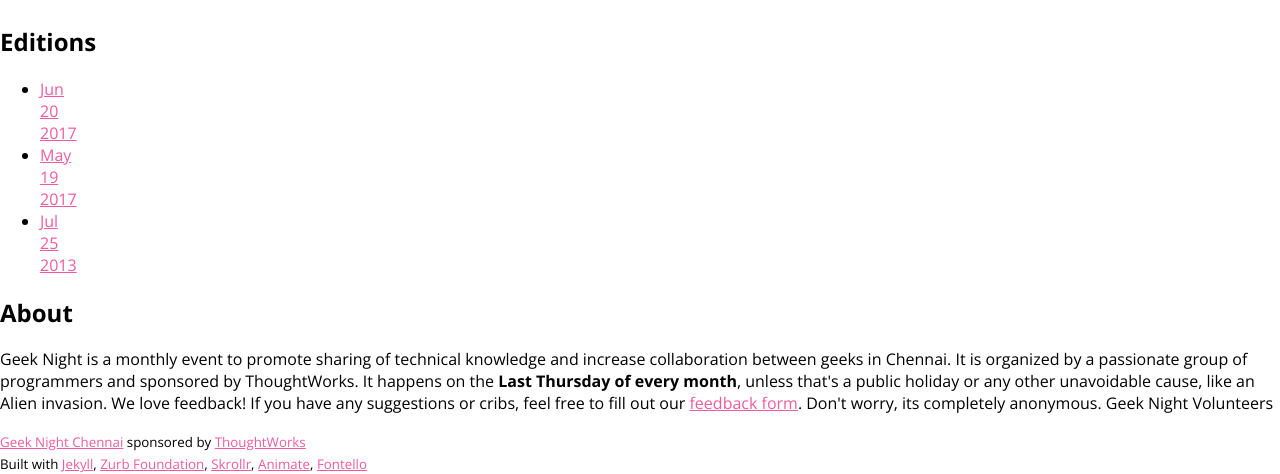
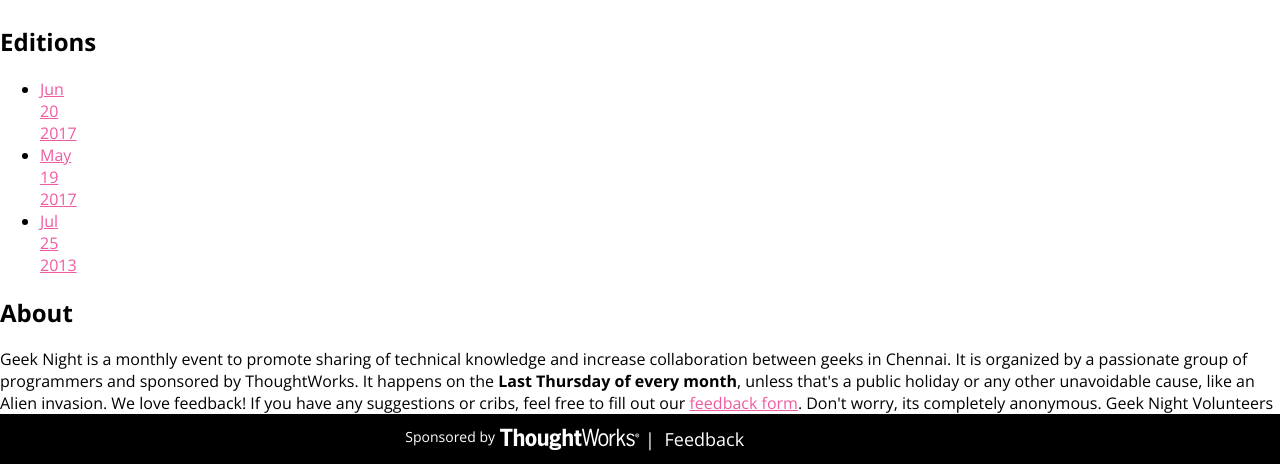
Before and after one commit to vikytech/GNC, a Jekyll site: the page built from index.md, in a window 1280 px wide and 1400 px high, scrolled down 657 px. Shown: the part 926-1400 px from the top of the window. Built offline with Jekyll 4.4.1, drawn with Linux system fonts in a browser that asks for light colours.

Commit message:
Added footer section <Viky>

```diff
--- a/_includes/footer_section.html
+++ b/_includes/footer_section.html
@@ -1,16 +1,11 @@
-<footer id="footer" class="feature">
-    <div class="row">
-        <div class="large-12 columns">
-            <p><small>
-                <a href=".">Geek Night Chennai</a> sponsored by
-                <a rel="nofollow" target="_blank" href="//thoughtworks.com">ThoughtWorks</a><br />
-                Built with
-                <a rel="nofollow" target="_blank" href="//jekyllrb.com">Jekyll</a>,
-                <a rel="nofollow" target="_blank" href="//foundation.zurb.com">Zurb Foundation</a>,
-                <a rel="nofollow" target="_blank" href="//github.com/Prinzhorn/skrollr">Skrollr</a>,
-                <a rel="nofollow" target="_blank" href="//daneden.me/animate/">Animate</a>,
-                <a rel="nofollow" target="_blank" href="//fontello.com">Fontello</a>
-            </small></p>
-        </div>
+<footer class="footer">
+    <div class="logo-section">
+        <a href="http://www.thoughtworks.com" target="_blank" onclick="ga('send', 'event', 'tw', 'tw')">
+            <span class="sponsored-by">Sponsored by</span>
+        </a>
+        <div class="logo"></div>
+    </div>
+    <div class="feedback-section">
+        <a rel="nofollow" href="https://geeknight.typeform.com/to/cZEhey" target="_blank">Feedback</a>.
     </div>
 </footer>
--- /dev/null
+++ b/_sass/_footer.scss
@@ -0,0 +1,47 @@
+.footer {
+  background: $black;
+  display: flex;
+  position: relative;
+  height: 50px;
+  width: 100%;
+  left: 0;
+  padding: 0;
+  align-items: center;
+
+  a {
+    text-decoration: none;
+    color: $white;
+  }
+
+  .logo-section {
+    display: flex;
+    flex: 1 1 50%;
+    justify-content: flex-end;
+    margin-top: 10px;
+    .sponsored-by {
+      color: $white;
+      font-size: 14px;
+      font-weight: 100;
+    }
+    .logo {
+      background: $tw-logo no-repeat;
+      background-size: 140px;
+      height: 35px;
+      width: 140px;
+      margin-left: 5px;
+      margin-top: 3px;
+    }
+  }
+  .feedback-section {
+    flex: 1 1 50%;
+    font-size: 18px;
+    font-weight: 100;
+    &:before {
+      content: '|';
+      color: $white;
+      height: 10px;
+      width: 1px;
+      margin: 0 5px 0 5px;
+    }
+  }
+}
--- a/assets/css/main.scss
+++ b/assets/css/main.scss
@@ -4,6 +4,7 @@
 //Colors
 $pink: #ef5ba1;
 $white: #FFF;
+$black: #000;
 $seafoam-blue: #80c9d2;
 $bluish-green: #11aa58;
 $rouge: #b11c54;
@@ -44,3 +45,4 @@ html {
 @import "header";
 @import "intro";
 @import "location";
+@import "footer";
```
